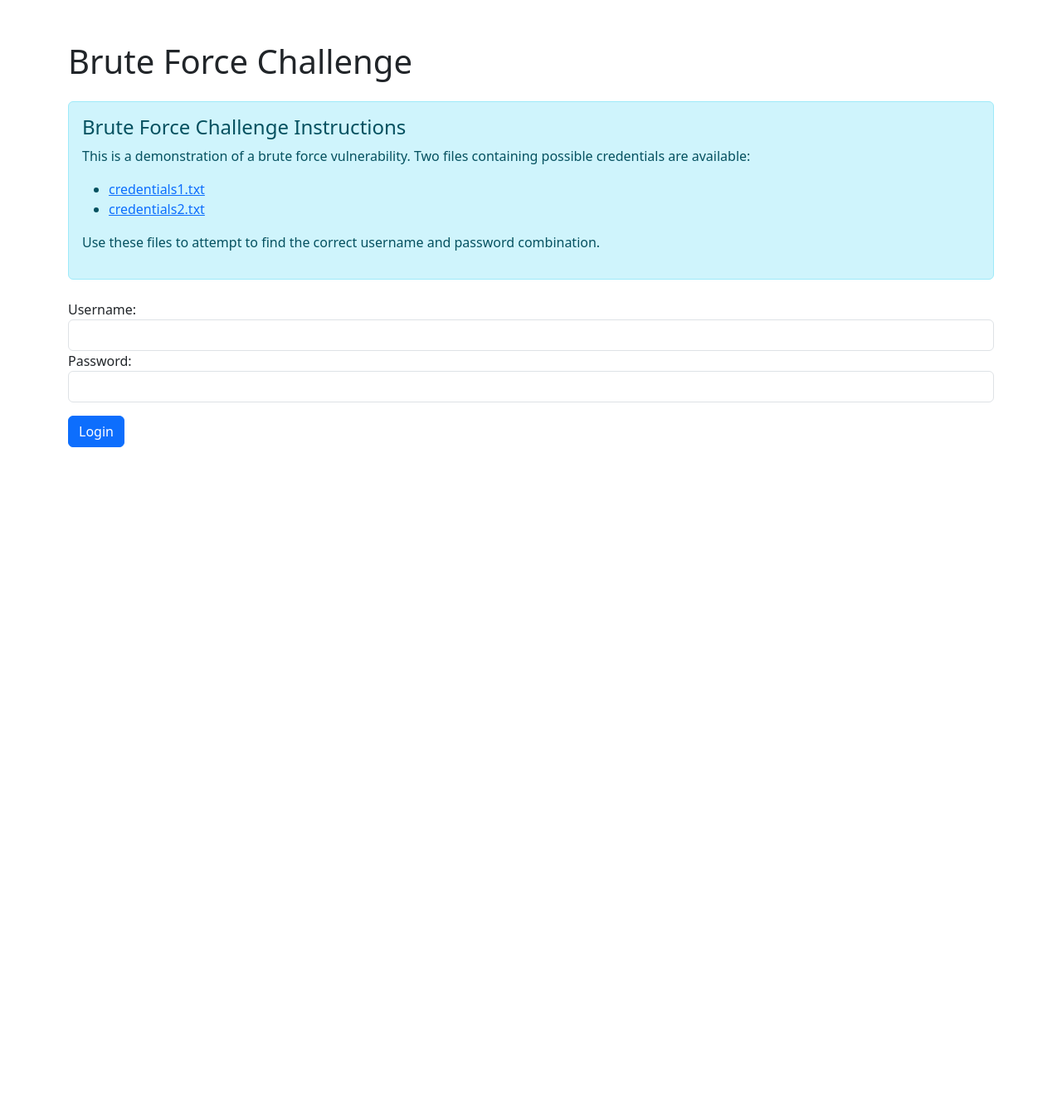
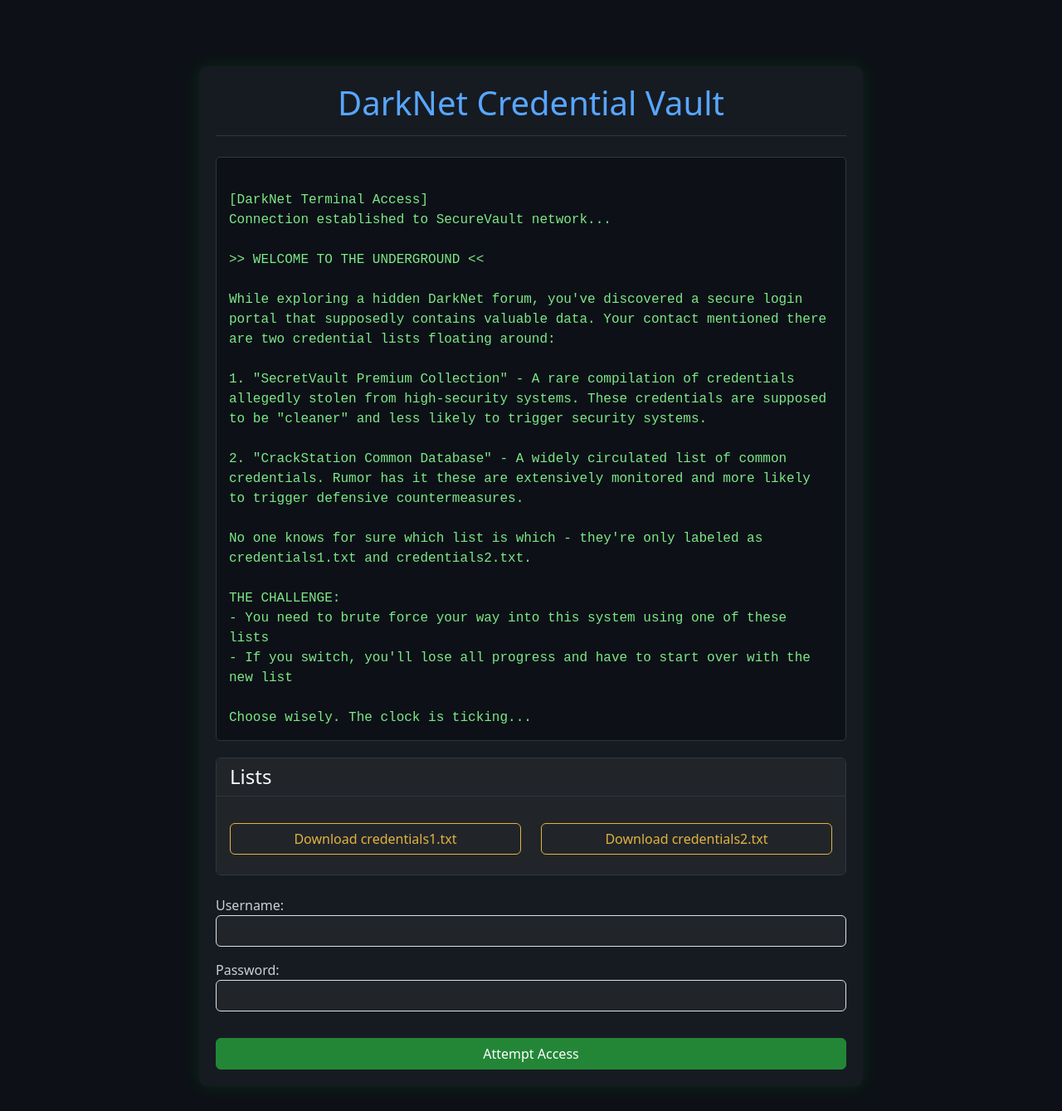
Before and after one commit to DDM-Lab/BruteForce_SQLi_Challenge, a Flask app: page / in a window 1280 px wide. Shown: the whole page at 83% size. Before the commit the page ends 539 px from the top, so only its background shows below. Run offline with Flask 3, Linux system fonts and the light colour scheme; some libraries are stand-ins or nearby versions.

Commit message:
add story

```diff
--- a/app.py
+++ b/app.py
@@ -1,4 +1,4 @@
-from flask import Flask, request, render_template
+from flask import Flask, request, render_template, flash
 import os
 import random
 import time
@@ -12,7 +12,7 @@
 TREATMENT_CONDITION = True
 BASE_DELAY = 2
 # Threshold to start rate limiting
-ATTEMPT_THRESHOLD = random.randint(5, 10)
+ATTEMPT_THRESHOLD = random.choice([50, 60, 70, 80, 90])
 ATTEMPTS_AFTER_SWITCH = 4
 MAX_ATTEMPTS = 2*ATTEMPT_THRESHOLD
 
@@ -20,6 +20,8 @@
 attempt_counter = defaultdict(int)
 current_list_tracking = {}
 last_credentials = defaultdict(dict)
+# Add session_data dictionary to track list switches and other metrics
+session_data = defaultdict(lambda: {'list_switches': 0, 'total_attempts': 0})
 
 def generate_dummy_credentials(count=100):
     credentials = []
@@ -51,21 +53,31 @@
 
 
 def calculate_delay(ip_address, username, password):
-    global attempt_counter, current_list_tracking, last_credentials, MAX_ATTEMPTS
+    global attempt_counter, current_list_tracking, last_credentials, MAX_ATTEMPTS, session_data
     current_source = determine_credential_source(username, password)
+
     # Initialize tracking for new IP addresses
     if ip_address not in current_list_tracking:
         current_list_tracking[ip_address] = current_source
         attempt_counter[ip_address] = 1
+        # Initialize session_data for new IP if not already done
+        if 'list_switches' not in session_data[ip_address]:
+            session_data[ip_address] = {'list_switches': 0, 'total_attempts': 1}
+        else:
+            session_data[ip_address]['total_attempts'] += 1
     else:
         attempt_counter[ip_address] += 1
+        session_data[ip_address]['total_attempts'] += 1
 
     if not TREATMENT_CONDITION:
         # No treatment
         return BASE_DELAY
     else:
+        # Check if user switched lists
         if current_list_tracking[ip_address] != current_source and current_source != "unknown":
-            # If participant switched list, reset tracking
+            # If participant switched list, increment the switch counter
+            session_data[ip_address]['list_switches'] += 1
+            # Reset tracking
             current_list_tracking[ip_address] = current_source
             attempt_counter[ip_address] = 0
             # If participant switched list, lower threshold
@@ -89,31 +101,60 @@
     message_class = ''
     alert = ''
 
+    # Create a default worldbuilding context
+    worldbuilding = {'first_visit': True}
+
+    # Get client IP
+    ip_address = get_client_ip()
+
+    # If this is not the first visit, set first_visit to False
+    if ip_address in session_data:
+        worldbuilding['first_visit'] = False
+
     if request.method == 'POST':
         username = request.form.get('username')
         password = request.form.get('password')
-        ip_address = get_client_ip()
 
-        delay = calculate_delay(ip_address, username, password)
-        time.sleep(delay)
+        # Mark as not first visit
+        worldbuilding['first_visit'] = False
 
-        # Simplified authentication
-        if attempt_counter[ip_address] >= MAX_ATTEMPTS:
-            message = "Login successful! You've found the correct combination! Flag: CTF{br0t3_f0rc3_m4st3r}"
-            message_class = 'success'
-            attempt_counter[ip_address] = 0
-        else:
-            message = f"Login failed.(Attempt {attempt_counter[ip_address]})"
+        try:
+            delay = calculate_delay(ip_address, username, password)
+            time.sleep(delay)
+
+            # Simplified authentication
+            if attempt_counter[ip_address] >= MAX_ATTEMPTS:
+                message = "Login successful! You've found the correct combination! Flag: CTF{br0t3_f0rc3_m4st3r}"
+                message_class = 'success'
+                attempt_counter[ip_address] = 0
+            else:
+                message = f"Login failed. (Attempt {attempt_counter[ip_address]})"
+                message_class = 'danger'
+
+            if attempt_counter[ip_address] > ATTEMPT_THRESHOLD and TREATMENT_CONDITION:
+                alert = f"High number of attempts detected. Response delay: {delay:.1f}s"
+        except Exception as e:
+            message = f"An error occurred: {str(e)}"
             message_class = 'danger'
 
-        if attempt_counter[ip_address] > ATTEMPT_THRESHOLD and TREATMENT_CONDITION:
-            alert = f"High number of attempts detected. Response delay: {delay:.1f}s"
+    # Prepare Qualtrics data if needed
+    qualtrics_data = None
+    if ip_address in session_data:
+        qualtrics_data = {
+            'condition': 1 if TREATMENT_CONDITION else 0,
+            't': ATTEMPT_THRESHOLD,
+            'total_attempts': session_data[ip_address]['total_attempts'],
+            'list_switches': session_data[ip_address]['list_switches'],
+            'success': message_class == 'success'
+        }
 
     return render_template('index.html',
                          challenge_type='Brute Force',
                          message=message,
                          message_class=message_class,
-                         alert=alert)
+                         alert=alert,
+                         worldbuilding=worldbuilding,
+                         qualtrics_data=qualtrics_data)
 
 
 @app.route('/credentials1.txt')
--- a/templates/index.html
+++ b/templates/index.html
@@ -3,16 +3,107 @@
 <head>
     <meta charset="UTF-8">
     <meta name="viewport" content="width=device-width, initial-scale=1.0">
-    <title>{{ challenge_type }} Challenge</title>
+    <title>DarkNet Credential Vault</title>
     <link href="https://cdn.jsdelivr.net/npm/bootstrap@5.3.0-alpha1/dist/css/bootstrap.min.css" rel="stylesheet">
     <link rel="stylesheet" href="{{ url_for('static', filename='css/custom.css') }}">
     <script src="https://cdn.jsdelivr.net/npm/sweetalert2@11"></script>
+            <style>
+        body {
+            background-color: #0d1117;
+            color: #c9d1d9;
+        }
+        .container {
+            max-width: 800px;
+            margin: 30px auto;
+            padding: 20px;
+            background-color: #161b22;
+            border-radius: 10px;
+            box-shadow: 0 0 20px rgba(0, 255, 0, 0.1);
+        }
+        h1 {
+            color: #58a6ff;
+            text-align: center;
+            margin-bottom: 25px;
+            border-bottom: 1px solid #30363d;
+            padding-bottom: 15px;
+        }
+        .terminal-text {
+            font-family: 'Courier New', monospace;
+            background-color: #0d1117;
+            border: 1px solid #30363d;
+            border-radius: 5px;
+            padding: 15px;
+            margin-bottom: 20px;
+            color: #7ee787;
+            white-space: pre-line;
+        }
+        .btn-hacker {
+            background-color: #238636;
+            border-color: #238636;
+            color: white;
+        }
+        .btn-hacker:hover {
+            background-color: #2ea043;
+            border-color: #2ea043;
+            color: white;
+        }
+        .list-badge {
+            background-color: #1f6feb;
+            color: white;
+            padding: 3px 8px;
+            border-radius: 4px;
+            margin-left: 10px;
+        }
+        .qualtrics-data {
+            display: none;
+            margin-top: 20px;
+            background-color: #0d1117;
+            padding: 15px;
+            border-radius: 5px;
+            border: 1px dashed #58a6ff;
+        }
+        .card {
+            background-color: #0d1117 !important;
+            border: 1px solid #30363d !important;
+        }
+        .card-header {
+            border-bottom: 1px solid #30363d !important;
+        }
+        .btn-outline-primary {
+            color: #58a6ff;
+            border-color: #58a6ff;
+        }
+        .btn-outline-primary:hover {
+            background-color: #1f6feb;
+            border-color: #1f6feb;
+        }
+        .btn-outline-warning {
+            color: #e3b341;
+            border-color: #e3b341;
+        }
+        .btn-outline-warning:hover {
+            background-color: #bb8009;
+            border-color: #bb8009;
+            color: #fff;
+        }
+        .alert {
+            background-color: #0d1117;
+            border: 1px solid #30363d;
+            color: #c9d1d9;
+        }
+        .alert-danger {
+            border-left: 4px solid #f85149;
+        }
+        .alert-success {
+            border-left: 4px solid #56d364;
+        }
+    </style>
 </head>
 <body>
     {% if alert %}
     <script>
       Swal.fire({
-        title: 'Alert',
+        title: 'Security Alert',
         text: "{{ alert }}",
         icon: 'warning',
         confirmButtonText: 'I understand',
@@ -40,89 +131,102 @@
     {% endwith %}
 
     <div class="container">
-        <h1 class="mb-4">{{ challenge_type }} Challenge</h1>
+        <h1>DarkNet Credential Vault</h1>
 
-        <div class="alert alert-info">
-            <h4>Brute Force Challenge Instructions</h4>
-            <p>This is a demonstration of a brute force vulnerability. Two files containing possible credentials are available:</p>
-            <ul>
-                <li><a href="/credentials1.txt" target="_blank">credentials1.txt</a></li>
-                <li><a href="/credentials2.txt" target="_blank">credentials2.txt</a></li>
-            </ul>
-            <p>Use these files to attempt to find the correct username and password combination.</p>
+        {% if worldbuilding.first_visit %}
+        <div class="terminal-text">
+            [DarkNet Terminal Access]
+            Connection established to SecureVault network...
+
+            >> WELCOME TO THE UNDERGROUND <<
+
+            While exploring a hidden DarkNet forum, you've discovered a secure login portal that supposedly contains valuable data. Your contact mentioned there are two credential lists floating around:
+
+            1. "SecretVault Premium Collection" - A rare compilation of credentials allegedly stolen from high-security systems. These credentials are supposed to be "cleaner" and less likely to trigger security systems.
+
+            2. "CrackStation Common Database" - A widely circulated list of common credentials. Rumor has it these are extensively monitored and more likely to trigger defensive countermeasures.
+
+            No one knows for sure which list is which - they're only labeled as credentials1.txt and credentials2.txt.
+
+            THE CHALLENGE:
+            - You need to brute force your way into this system using one of these lists
+            - If you switch, you'll lose all progress and have to start over with the new list
+
+            Choose wisely. The clock is ticking...
         </div>
+        {% endif %}
 
-        {% if alert %}
-        <div class="alert alert-warning">{{ alert }}</div>
-        {% endif %}
+        <div class="card bg-dark border-secondary mb-4">
+            <div class="card-header bg-dark text-light border-secondary">
+                <h4 class="mb-0">Lists</h4>
+            </div>
+            <div class="card-body bg-dark text-light">
+                <div class="row mt-3">
+                    <div class="col-md-6">
+                        <a href="/credentials1.txt" target="_blank" class="btn btn-outline-warning w-100 mb-2">Download credentials1.txt</a>
+                    </div>
+                    <div class="col-md-6">
+                        <a href="/credentials2.txt" target="_blank" class="btn btn-outline-warning w-100 mb-2">Download credentials2.txt</a>
+                    </div>
+                </div>
+
+            </div>
+        </div>
 
         {% if message %}
         <div class="alert alert-{{ message_class }}">{{ message }}</div>
         {% endif %}
 
-        {% if challenge_type == 'Brute Force' %}
         <form method="POST" class="mt-4">
-            <div class="form-group">
+            <div class="form-group mb-3">
                 <label for="username">Username:</label>
-                <input type="text" class="form-control" id="username" name="username" required>
+                <input type="text" class="form-control bg-dark text-light" id="username" name="username" required>
             </div>
-            <div class="form-group">
+            <div class="form-group mb-3">
                 <label for="password">Password:</label>
-                <input type="password" class="form-control" id="password" name="password" required>
+                <input type="password" class="form-control bg-dark text-light" id="password" name="password" required>
             </div>
-            <button type="submit" class="btn btn-primary mt-3">Login</button>
+            <button type="submit" class="btn btn-hacker w-100 mt-3">Attempt Access</button>
         </form>
-        {% elif challenge_type == 'Forgot Password' %}
-        <form method="POST" class="mb-3">
-            <div class="mb-3">
-                <input type="text" class="form-control" name="username" placeholder="Username" required>
-            </div>
-            <div class="d-flex justify-content-between align-items-center">
-                <button type="submit" class="btn btn-primary">Reset Password</button>
-                <a href="{{ url_for('home') }}" class="text-decoration-none">Back to Login</a>
-            </div>
-        </form>
-        {% endif %}
 
-        {% if show_credentials %}
-        <div class="credentials mt-4">
-            <div class="row">
-                <div class="col-md-6">
-                    <div class="card">
-                        <div class="card-header bg-info text-white">
-                            <h5 class="mb-0">Available Usernames</h5>
-                        </div>
-                        <div class="card-body">
-                            <ul class="list-group list-group-flush">
-                                {% for username in usernames %}
-                                <li class="list-group-item">{{ username }}</li>
-                                {% endfor %}
-                            </ul>
-                        </div>
-                    </div>
-                </div>
-                <div class="col-md-6">
-                    <div class="card">
-                        <div class="card-header bg-warning text-dark">
-                            <h5 class="mb-0">Available Passwords</h5>
-                        </div>
-                        <div class="card-body">
-                            <ul class="list-group list-group-flush">
-                                {% for password in passwords %}
-                                <li class="list-group-item">{{ password }}</li>
-                                {% endfor %}
-                            </ul>
-                        </div>
-                    </div>
-                </div>
-            </div>
+        {% if qualtrics_data %}
+        <div class="qualtrics-data" id="qualtrics-data">
+            <h5>Qualtrics Data</h5>
+            <pre id="qualtrics-json">{{ qualtrics_data | tojson(indent=2) }}</pre>
+            <button class="btn btn-sm btn-info" onclick="copyQualtricsData()">Copy Data for Qualtrics</button>
         </div>
-        {% endif %}
+        <script>
+            // Make Qualtrics data visible when we have it
+            document.getElementById('qualtrics-data').style.display = 'block';
 
-        {% if debug %}
-        <div class="alert alert-info mt-3" role="alert">
-            Debug: {{ debug }}
-        </div>
+            function copyQualtricsData() {
+                const data = document.getElementById('qualtrics-json').textContent;
+                navigator.clipboard.writeText(data).then(() => {
+                    Swal.fire({
+                        title: 'Copied!',
+                        text: 'Data copied to clipboard for Qualtrics',
+                        icon: 'success',
+                        timer: 1500
+                    });
+                });
+            }
+
+            // Format for Qualtrics embedded data
+            window.addEventListener('load', function() {
+                // Check if we're in a Qualtrics frame
+                if (window.parent && window.parent !== window) {
+                    try {
+                        // Send data to Qualtrics if in iframe
+                        window.parent.postMessage({
+                            event: 'ctf_data',
+                            data: {{ qualtrics_data | tojson }}
+                        }, '*');
+                    } catch (e) {
+                        console.error('Failed to send data to parent frame:', e);
+                    }
+                }
+            });
+        </script>
         {% endif %}
     </div>
     <script src="https://cdn.jsdelivr.net/npm/bootstrap@5.3.0-alpha1/dist/js/bootstrap.bundle.min.js"></script>
```
Also changed, not shown: brute_force_script.py (+23 -2 lines).
